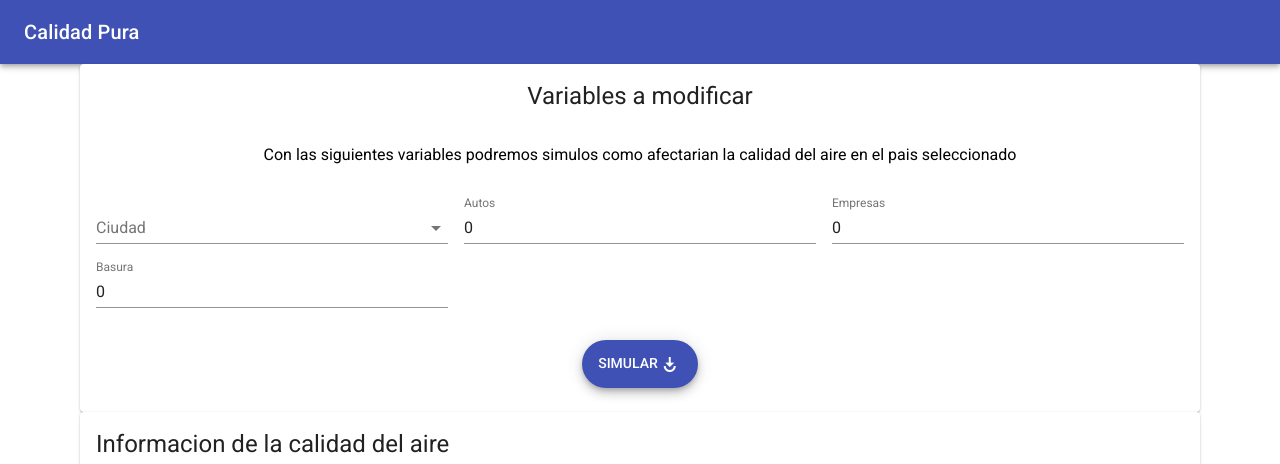
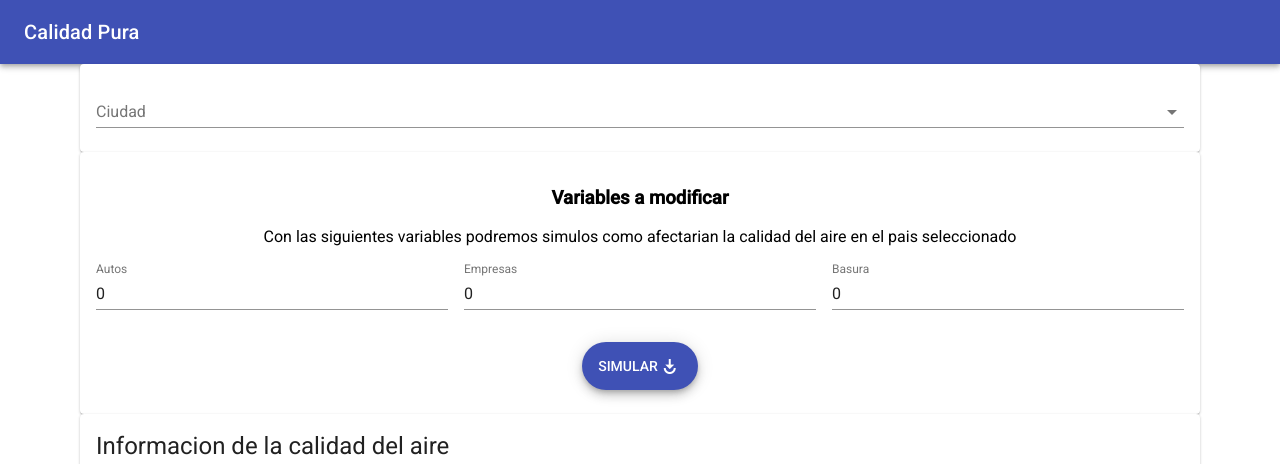
Before and after one commit to esvarez/User-facade-service, a React (Create React App) app: page / in a window 1280 px wide. Both pictures are taken after a click on the button "Delete". Shown: the top 464 px of the page. Built offline with nearby package versions, Linux system fonts and the light colour scheme.

Commit message:
separacion de la ciudad

```diff
--- a/src/components/Filter/Filter.js
+++ b/src/components/Filter/Filter.js
@@ -36,15 +36,9 @@ class Filter extends Component{
 
   render(){
     return(
+        <div>
         <Card>
-            <CardHeader title="Variables a modificar" className="center" />
-            <p className="center">
-                Con las siguientes variables podremos simulos como afectarian
-                la calidad del aire en el pais seleccionado
-            </p>
-            <CardContent className="content">
-                    <Grid container spacing={16}>
-                        <Grid item xs={12} sm={4}>
+            <CardContent>
                 <FormControl className="input">
                   <InputLabel htmlFor="age-simple">Ciudad</InputLabel>
                   <Select
@@ -65,16 +59,29 @@ class Filter extends Component{
                     }
                   </Select>
                 </FormControl>
-                        </Grid>
+            </CardContent>
+        </Card>
+            <Card>
+            <CardContent className="content">
             {
                 this.state.visible &&
-                            this.props.factors.map(item=>{
-                                return (<Grid item xs={12} sm={4}>
+                <div>
+                    <h3 className="center">Variables a modificar</h3>
+                    <p className="center">
+                        Con las siguientes variables podremos simulos como afectarian
+                        la calidad del aire en el pais seleccionado
+                    </p>
+                    <Grid container spacing={16}>
+                        {this.props.factors.map(item=>{
+                            return (
+                                <Grid item xs={12} sm={4}>
                                     <Factor key={item.id} title={item.name} type={item.type} value={item.value}/>
-                                </Grid>)
-                            })
+                                </Grid>
+                            )
+                        })}
+                    </Grid>
+                </div>
             }
-                    </Grid>
                 <Grid item xs={12} className="center action-container">
                     <Button variant="extendedFab" color="primary" aria-label="Delete" onClick={this.showSimulationVars}>
                         Simular <Icon>play_for_work</Icon>
@@ -82,6 +89,7 @@ class Filter extends Component{
                 </Grid>
                 </CardContent>
             </Card>
+        </div>
         )
     }
 }
```
Lines whose indentation alone changed are shown as unchanged.
